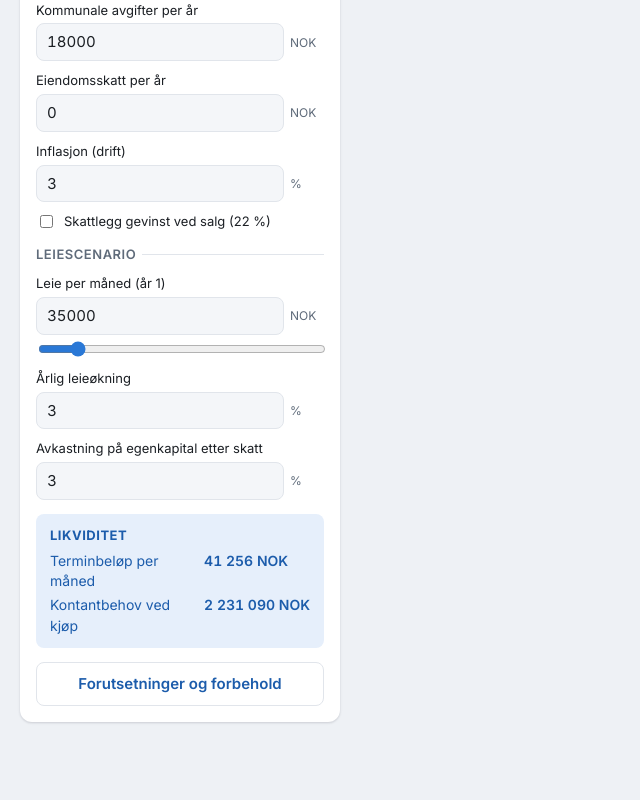
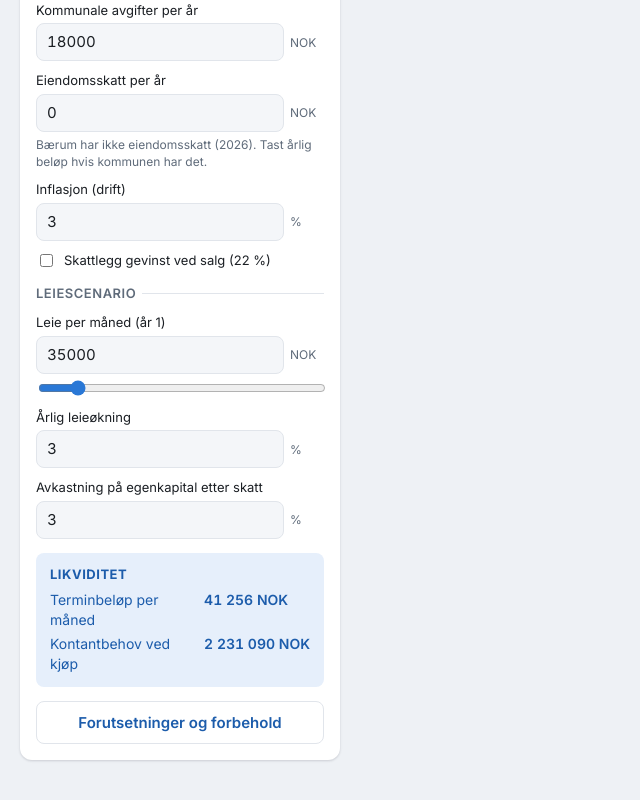
Before and after one commit to FredNors/bolig, a React (Vite) app: page / in a window 1280 px wide. Shown: the part 1100-1900 px from the top of the page, without its empty margins (0-640 px from the left). Before the commit the page ends 1878 px from the top, so only its background shows below. Built offline with nearby package versions, Linux system fonts and the light colour scheme.

Commit message:
Explain why eiendomsskatt defaults to zero
Co-Authored-By: Claude Fable 5.1 <noreply@anthropic.com>

```diff
--- a/src/components/InputPanel.css
+++ b/src/components/InputPanel.css
@@ -98,6 +98,12 @@
   accent-color: var(--accent);
 }
 
+.field-note {
+  margin: 0;
+  font-size: 12px;
+  color: var(--muted);
+}
+
 .field-hint {
   margin: -4px 0 0;
   font-size: 12px;
--- a/src/components/InputPanel.tsx
+++ b/src/components/InputPanel.tsx
@@ -46,7 +46,7 @@ export function InputPanel({ state, result, dispatch, onOpenAssumptions }: Input
   const { inputs, startRent } = state
   const isBorettslag = inputs.ownershipType === 'borettslag'
 
-  const field = (key: NumericKey, slider = false) => {
+  const field = (key: NumericKey, slider = false, hint?: string) => {
     const limit = LIMITS[key]
     const isPct = percentSet.has(key)
     const unit: Unit = isPct ? '%' : yearKeys.has(key) ? 'år' : 'NOK'
@@ -61,6 +61,7 @@ export function InputPanel({ state, result, dispatch, onOpenAssumptions }: Input
         step={scale(limit.step)}
         unit={unit}
         slider={slider}
+        hint={hint}
         onChange={(v) => dispatch({ type: 'patch', patch: { [key]: isPct ? v / 100 : v } })}
       />
     )
@@ -107,7 +108,7 @@ export function InputPanel({ state, result, dispatch, onOpenAssumptions }: Input
         {field('maintenanceRate')}
         {field('insurance')}
         {field('municipalFees')}
-        {field('propertyTax')}
+        {field('propertyTax', false, t.propertyTaxHint)}
         {isBorettslag && field('commonCosts')}
         {field('inflation')}
         <label className="checkbox">
--- a/src/components/NumberField.tsx
+++ b/src/components/NumberField.tsx
@@ -11,6 +11,7 @@ export interface NumberFieldProps {
   unit: Unit
   onChange: (value: number) => void
   slider?: boolean
+  hint?: string
 }
 
 const parse = (raw: string): number | null => {
@@ -23,7 +24,7 @@ const parse = (raw: string): number | null => {
  * The text input keeps a local draft and commits on blur or Enter, so intermediate
  * keystrokes never reach the model; the slider commits on every change.
  */
-export function NumberField({ label, value, min, max, step, unit, onChange, slider }: NumberFieldProps) {
+export function NumberField({ label, value, min, max, step, unit, onChange, slider, hint }: NumberFieldProps) {
   const id = useId()
   const [draft, setDraft] = useState(String(value))
   useEffect(() => setDraft(String(value)), [value])
@@ -55,6 +56,7 @@ export function NumberField({ label, value, min, max, step, unit, onChange, slid
         />
         <span className="unit">{unit}</span>
       </div>
+      {hint && <p className="field-note">{hint}</p>}
       {slider && (
         <input
           type="range"
--- a/src/i18n/nb.ts
+++ b/src/i18n/nb.ts
@@ -28,6 +28,7 @@ export const t = {
   labelInsurance: 'Bygningsforsikring per år',
   labelMunicipalFees: 'Kommunale avgifter per år',
   labelPropertyTax: 'Eiendomsskatt per år',
+  propertyTaxHint: 'Bærum har ikke eiendomsskatt (2026). Tast årlig beløp hvis kommunen har det.',
   labelCommonCosts: 'Felleskostnader per år',
   labelRentGrowth: 'Årlig leieøkning',
   labelStartRent: 'Leie per måned (år 1)',
```
Also changed, not shown: 1 other file (tests, documents, lock files or other folders).
